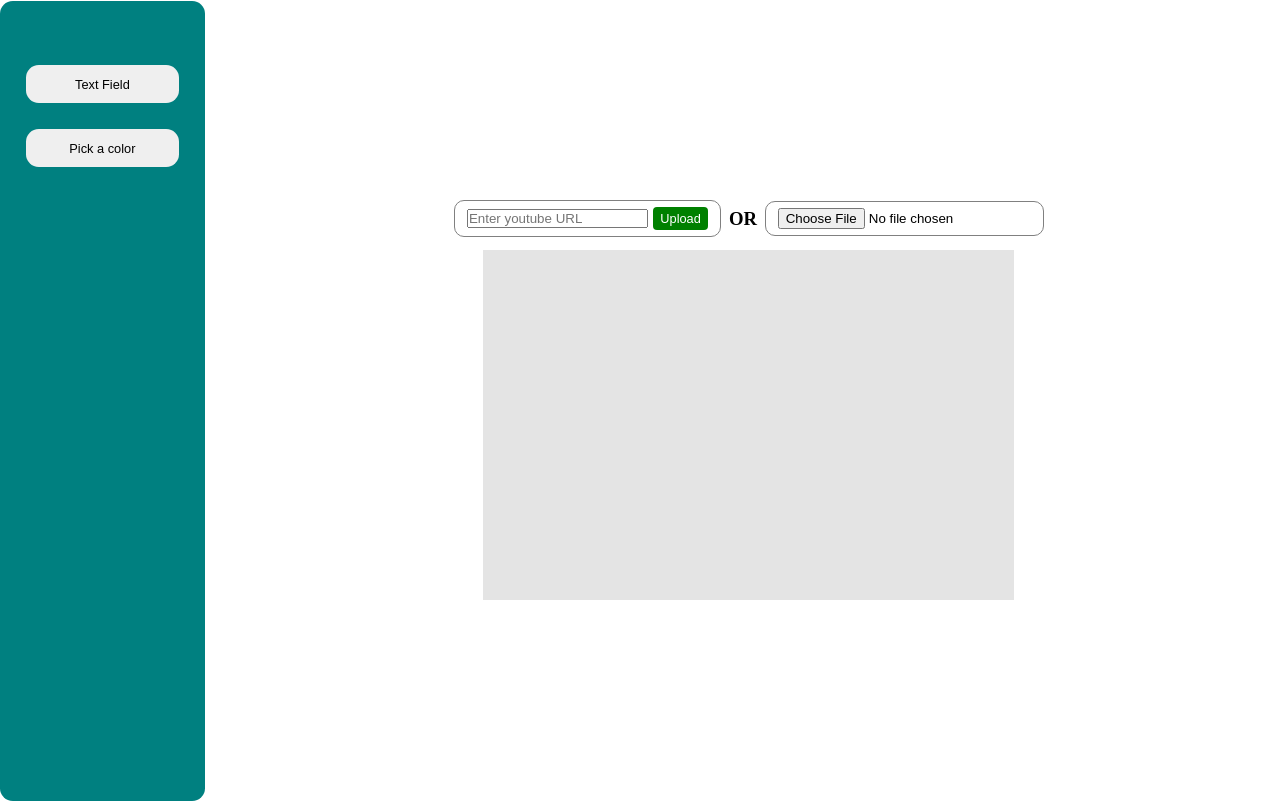
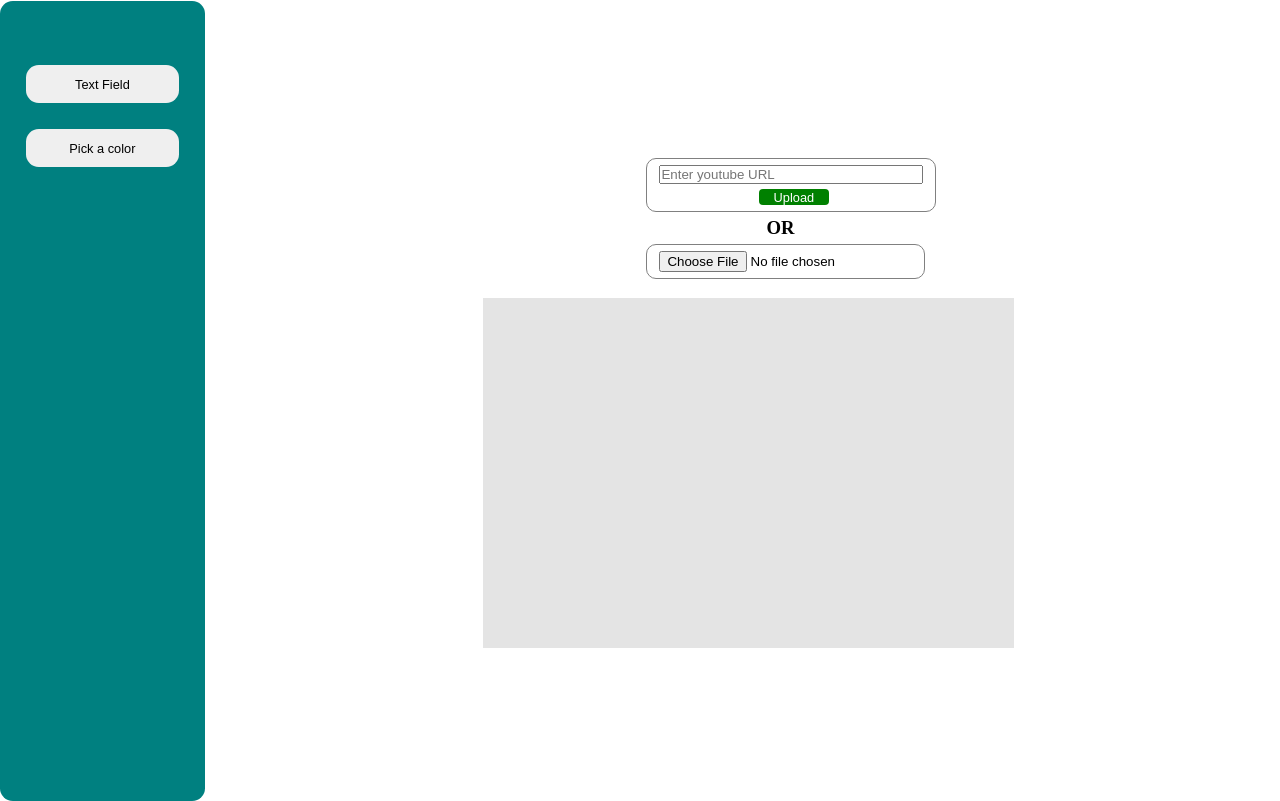
Before and after one commit to vincey101/appclick, a React (Create React App) app: page /canvas in a window 1280 px wide. Built offline with nearby package versions, Linux system fonts and the light colour scheme.

Commit message:
restyling

```diff
--- a/src/Canvas.jsx
+++ b/src/Canvas.jsx
@@ -23,14 +23,14 @@ function Canvas() {
   return (
     <div className='wrapper'>
       <form className='form-group form' action="">
-        <div className='form-control'>
+        <div className='form-controls'>
           <div className='url-controls'>
-            <input type="text" placeholder='Enter youtube URL'
+            <input className='tube' type="text" placeholder='Enter youtube URL'
               onChange={(e) => setYoutubeVideo(e.target.value)}
             />
             <button type='submit' onClick={handleSubmit} className='btn'> Upload</button>
           </div>
-          <h3>OR</h3>
+          <h3 className='or'>OR</h3>
           <div className='file-controls'>
             <input type="file" placeholder='select file from folder'
               // onChange={(e) => setVideoFilePath(e.target.files[0])}
--- a/src/components/home/Home.jsx
+++ b/src/components/home/Home.jsx
@@ -10,7 +10,7 @@ function Home() {
             alignItems: 'center',
             justifyContent: 'center',
             height: '100vh',
-            // width: '100vw',
+            // width: '100%',
             textDecoration: 'none',
         }}>
             <button type="submit"
--- a/src/index.css
+++ b/src/index.css
@@ -13,27 +13,37 @@
   gap: 1vw;
 }
 
-.form-control {
-  display: flex;
-  justify-content: center;
-  align-items: center;
-  gap: 0.6vw;
+
+.or {
+  margin-left: 120px;
 }
 
 .form-controls {
   width: 16vw;
   /* height: 2vw; */
-  border: 1px solid grey;
+  /* border: 1px solid grey; */
   /* display: inline-block; */
   display: flex;
+  flex-wrap: wrap;
+  /* justify-content: center; */
+  align-items: center;
+  gap: 5px;
   padding: 6px 12px;
   border-radius: 10px;
 }
 
+.tube {
+  width: 260px;
+}
+
 .url-controls {
   display: flex;
+  flex-wrap: wrap;
+  gap: 5px;
   align-items: center;
+  justify-content: center;
   border: 1px solid grey;
+  /* border-width: 40px; */
   padding: 6px 12px;
   border-radius: 10px;
 
@@ -45,14 +55,16 @@
   display: flex;
   gap: 5px;
   border: 1px solid grey;
-  display: inline-block;
+  /* display: inline-block; */
   padding: 6px 12px;
   border-radius: 10px;
 }
 
 .btn {
-  width: 4.32vw;
-  height: 1.8vw;
+  width: 70px;
+  /* width: 4.32vw; */
+  height: 16px;
+  /* height: 1.8vw; */
   color: white;
   background-color: green;
   border: none;
```
